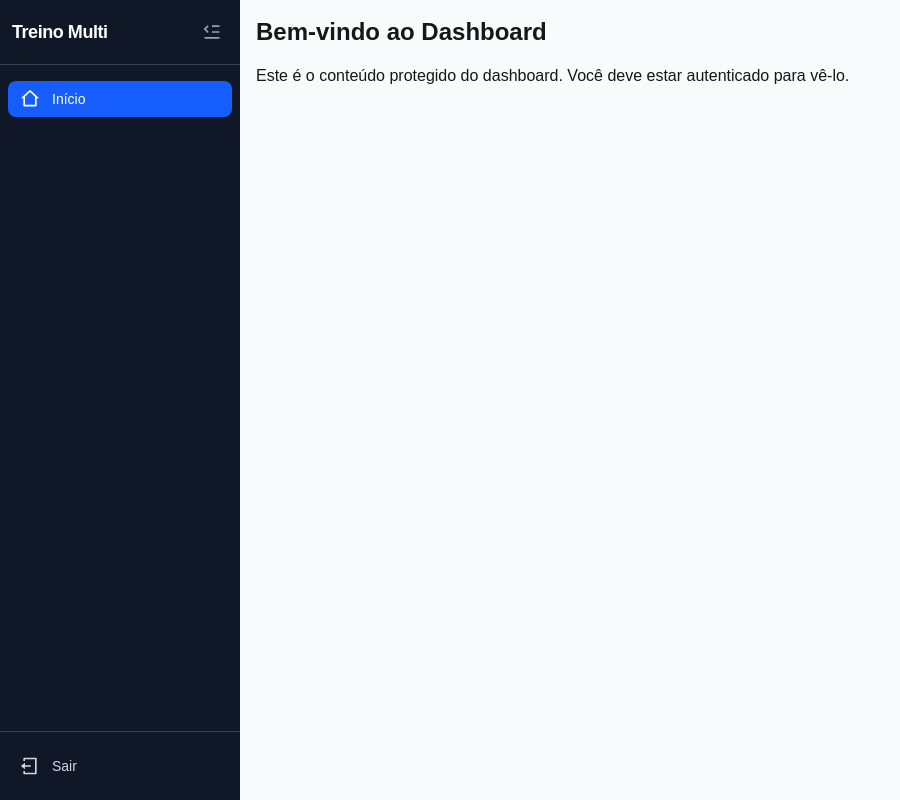
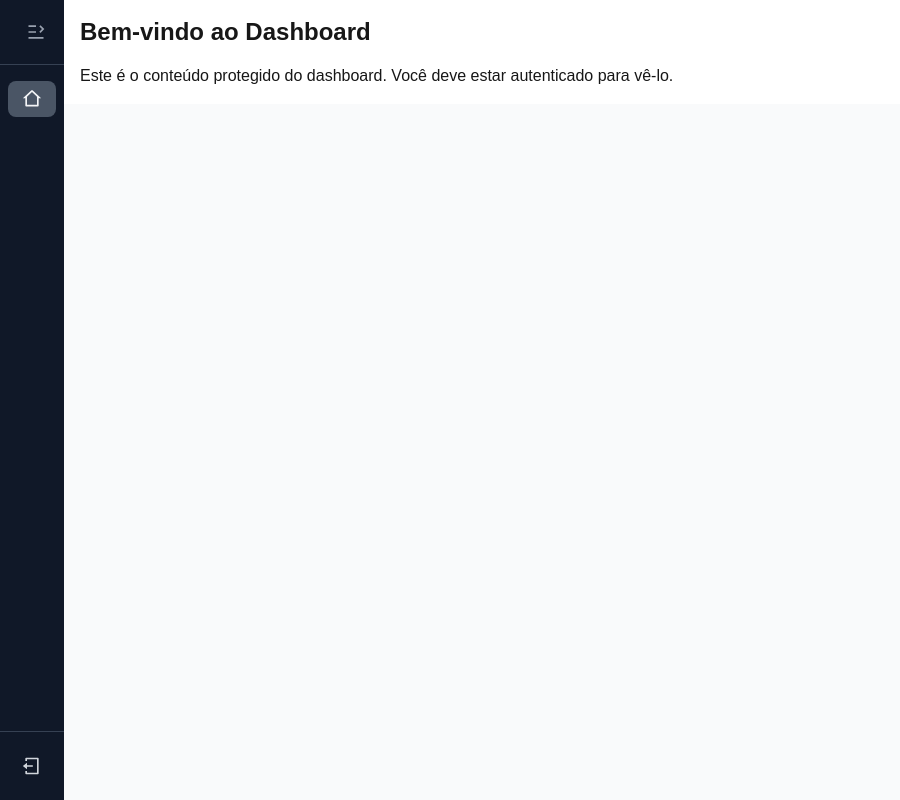
Before and after one commit to SoaresVictor-vso/treino-multi, a Next.js app in the folder front-end/: page /home in a window 1280 px wide. Shown: the whole page, without its empty margins (0-900 px from the left). Built offline with nearby package versions, Linux system fonts and the light colour scheme; no server answers.

Commit message:
feat: 2026-06-11 - improvements navigation

```diff
--- a/front-end/app/(authenticated)/home/page.tsx
+++ b/front-end/app/(authenticated)/home/page.tsx
@@ -1,6 +1,6 @@
 export default function Home() {
   return (
-    <div className="p-4">
+    <div className="p-4 bg-background text-foreground">
       <h1 className="text-2xl font-bold mb-4">Bem-vindo ao Dashboard</h1>
       <p>Este é o conteúdo protegido do dashboard. Você deve estar autenticado para vê-lo.</p>
     </div>
--- a/front-end/components/Sidebar.tsx
+++ b/front-end/components/Sidebar.tsx
@@ -12,7 +12,7 @@ import * as icons from "react-icons/ri";
 export default function Sidebar({ items }: { items: NavItemPublic[] }) {
     const pathname = usePathname();
     const router = useRouter();
-  const [collapsed, setCollapsed] = useState(false);
+    const [collapsed, setCollapsed] = useState(true);
 
     function handleLogout() {
         clearAuthCookie();
@@ -21,7 +21,7 @@ export default function Sidebar({ items }: { items: NavItemPublic[] }) {
 
     return (
         <aside
-      className={`${collapsed ? "w-16" : "w-60"} min-h-screen bg-gray-900 text-white flex flex-col transition-all duration-300`}
+            className={`${collapsed ? "w-16" : "w-60"} min-h-screen bg-gray-900 text-gray-100 flex flex-col transition-all duration-300`}
         >
             <div className="px-3 py-4 border-b border-gray-700 flex items-center justify-between">
                 {!collapsed && (
@@ -39,7 +39,7 @@ export default function Sidebar({ items }: { items: NavItemPublic[] }) {
                 </button>
             </div>
 
-      <nav className="flex-1 px-2 py-4 space-y-1">
+            <nav className="flex-1 px-2 py-4 space-y-1 ">
                 {items.map((item) => {
                     const isActive = pathname.startsWith(item.href);
                     const rawIcon = icons[item.icon as keyof typeof icons] || icons.RiFileForbidLine;
@@ -48,10 +48,9 @@ export default function Sidebar({ items }: { items: NavItemPublic[] }) {
                             key={item.href}
                             href={item.href}
                             title={collapsed ? item.label : undefined}
-              className={`flex items-center gap-3 px-3 py-2 rounded-lg text-sm font-medium transition-colors ${
-                isActive
-                  ? "bg-blue-600 text-white"
-                  : "text-gray-300 hover:bg-gray-700 hover:text-white"
+                            className={`flex items-center gap-3 px-3 py-2 rounded-lg text-sm font-medium transition-colors ${isActive
+                                ? "bg-gray-600"
+                                : " hover:bg-gray-500"
                                 } ${collapsed ? "justify-center" : ""}`}
                         >
                             {React.createElement(rawIcon as React.ElementType, { className: "w-5 h-5 shrink-0" })}
--- /dev/null
+++ b/front-end/tailwind.config.cjs
@@ -0,0 +1,53 @@
+const defaultTheme = require('tailwindcss/defaultTheme');
+
+module.exports = {
+    content: [
+        './app/**/*.{js,ts,jsx,tsx}',
+        './components/**/*.{js,ts,jsx,tsx}',
+        './pages/**/*.{js,ts,jsx,tsx}'
+    ],
+    darkMode: 'media',
+    theme: {
+        extend: {
+            colors: {
+                primary: 'var(--color-primary)',
+                'primary-foreground': 'var(--color-primary-foreground)',
+                secondary: 'var(--color-secondary)',
+                'secondary-foreground': 'var(--color-secondary-foreground)',
+                /* aliases for existing classes like bg-color-primary used in components */
+                'color-primary': 'var(--color-primary)',
+                'color-primary-foreground': 'var(--color-primary-foreground)',
+                'color-secondary': 'var(--color-secondary)',
+                'color-secondary-foreground': 'var(--color-secondary-foreground)',
+            },
+            fontFamily: {
+                sans: ['Inter', ...defaultTheme.fontFamily.sans]
+            }
+        }
+    },
+    plugins: [
+        function ({ addBase, theme }) {
+            addBase({
+                ':root': {
+                    '--background': theme('colors.white'),
+                    '--foreground': theme('colors.gray.900'),
+
+                    '--color-primary': theme('colors.fuchsia.600'),
+                    '--color-primary-foreground': theme('colors.white'),
+
+                    '--color-secondary': theme('colors.gray.600'),
+                    '--color-secondary-foreground': theme('colors.white')
+                },
+                '@media (prefers-color-scheme: dark)': {
+                    ':root': {
+                        '--background': theme('colors.gray.900'),
+                        '--foreground': theme('colors.gray.100'),
+
+                        '--color-primary': theme('colors.blue.400'),
+                        '--color-secondary': theme('colors.gray.400')
+                    }
+                }
+            });
+        }
+    ]
+};
```
Lines whose indentation alone changed are shown as unchanged.
